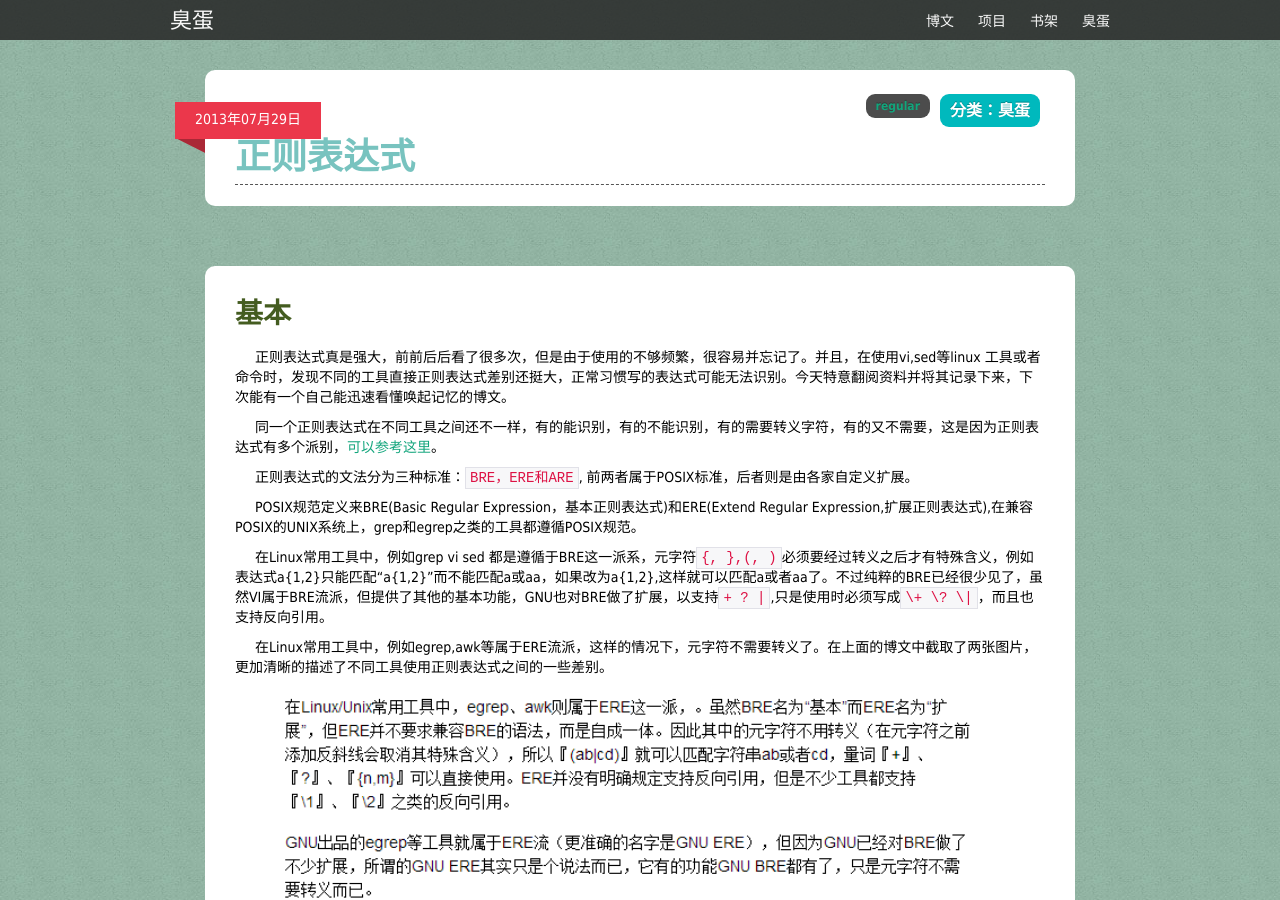
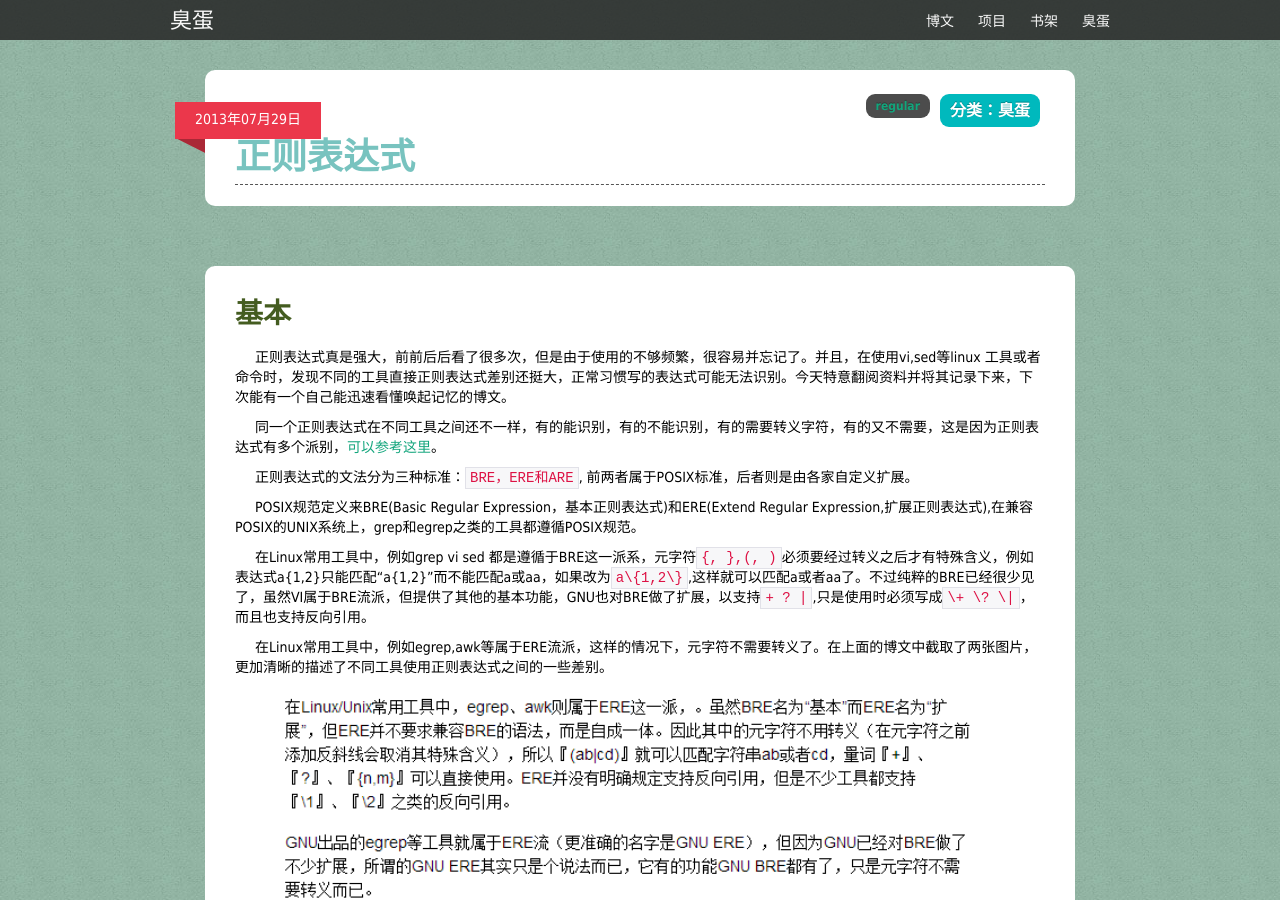
Before and after one commit to liuan/blog, a Jekyll site: the page built from _posts/2013-7-29-正则表达式.md, in a window 1280 px wide and 900 px high. Built offline with Jekyll 4.4.1, drawn with Linux system fonts in a browser that asks for light colours; comment, search, counter and statistics services are not loaded.

Commit message:
regular expression

```diff
--- a/_posts/2013-7-29-正则表达式.md
+++ b/_posts/2013-7-29-正则表达式.md
@@ -14,7 +14,7 @@ tags: regular
 
 POSIX规范定义来BRE(Basic Regular Expression，基本正则表达式)和ERE(Extend Regular Expression,扩展正则表达式),在兼容POSIX的UNIX系统上，grep和egrep之类的工具都遵循POSIX规范。
 
-在Linux常用工具中，例如grep vi sed 都是遵循于BRE这一派系，元字符`{, },(, )`必须要经过转义之后才有特殊含义，例如表达式a{1,2}只能匹配“a{1,2}”而不能匹配a或aa，如果改为a\{1,2\},这样就可以匹配a或者aa了。不过纯粹的BRE已经很少见了，虽然VI属于BRE流派，但提供了其他的基本功能，GNU也对BRE做了扩展，以支持`+ ? |`,只是使用时必须写成`\+ \? \|`，而且也支持反向引用。
+在Linux常用工具中，例如grep vi sed 都是遵循于BRE这一派系，元字符`{, },(, )`必须要经过转义之后才有特殊含义，例如表达式a{1,2}只能匹配“a{1,2}”而不能匹配a或aa，如果改为`a\{1,2\}`,这样就可以匹配a或者aa了。不过纯粹的BRE已经很少见了，虽然VI属于BRE流派，但提供了其他的基本功能，GNU也对BRE做了扩展，以支持`+ ? |`,只是使用时必须写成`\+ \? \|`，而且也支持反向引用。
 
 在Linux常用工具中，例如egrep,awk等属于ERE流派，这样的情况下，元字符不需要转义了。在上面的博文中截取了两张图片，更加清晰的描述了不同工具使用正则表达式之间的一些差别。
 
```
